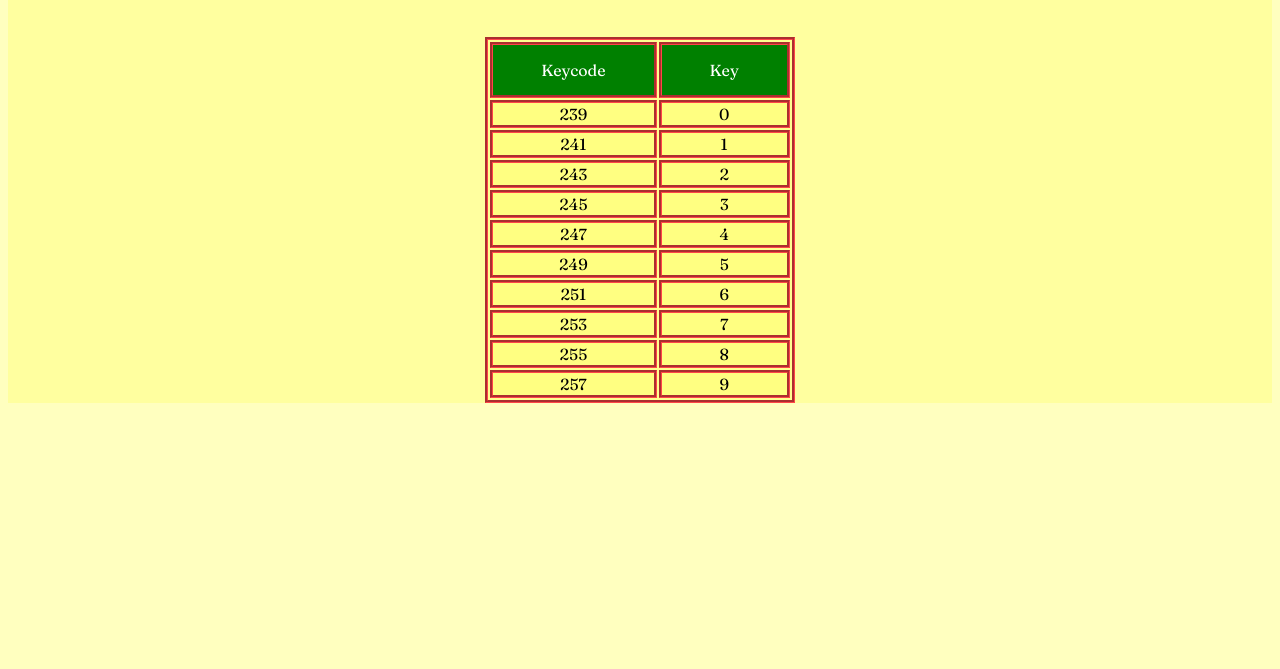
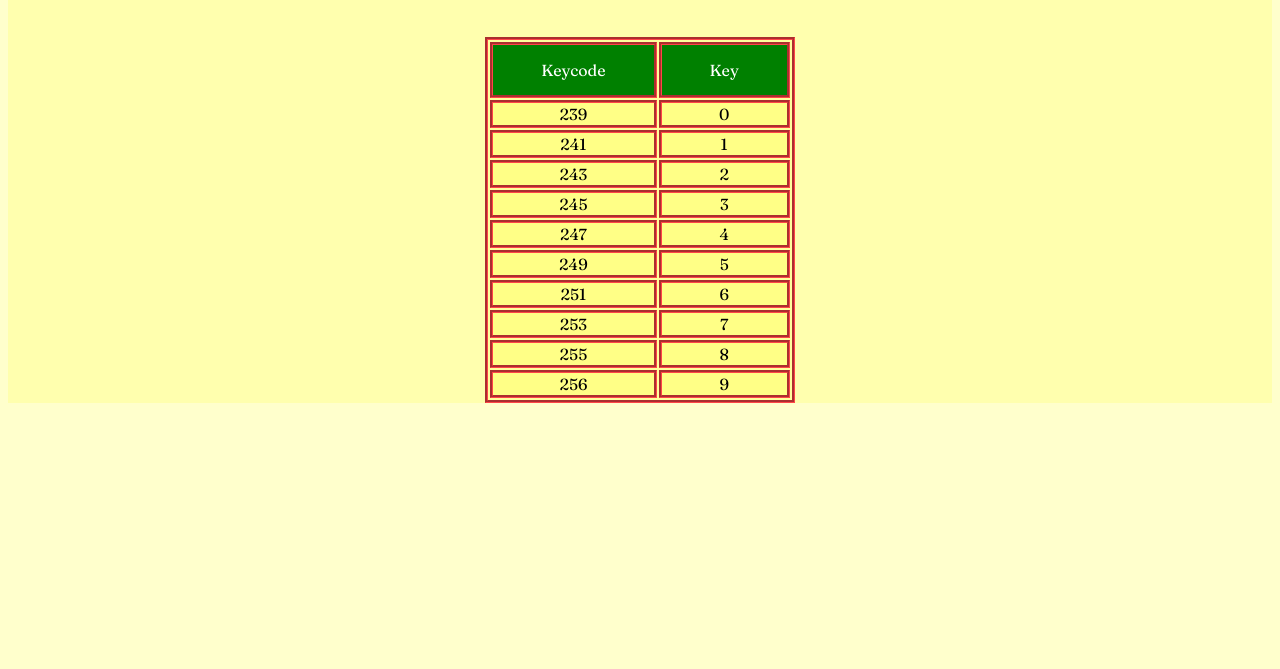
Before and after one commit to harshmetkel24/WoC3.0-JS-KeyCode-Visualizer, a plain HTML site: page WoC3.0.html in a window 1280 px wide. Shown: the part 131-800 px from the top of the page. Drawn offline with Linux system fonts and the light colour scheme.

Commit message:
This is commit on 21st Jan,2021. I've completed the task for checkpoint 2

```diff
--- a/WoC3.0.css
+++ b/WoC3.0.css
@@ -1,5 +1,5 @@
 * {
-    background-color:rgba(255, 255, 128, .5); ;
+    background-color:rgba(255, 255, 128, 0.4); ;
     text-align: center;
     font-family: 'Fraunces', serif;
   }
--- a/WoC3.0.html
+++ b/WoC3.0.html
@@ -8,57 +8,22 @@
 	<link href="https://fonts.googleapis.com/css2?family=Fraunces&display=swap" rel="stylesheet">
 	<title>Document</title>
 </head>
+
 <body>
 
 	<h1>WoC3.0</h1>
 	<table id="head" style="width:50vr">
-					<tr>
-									<th>Keycode</th>
-									<th>Key</th>
-					</tr>
-					<tr>
-									<td>239</td>
-									<td>0</td>
-					</tr>
-					<tr>
-									<td>241</td>
-									<td>1</td>
-					</tr>
-					<tr>
-									<td>243</td>
-									<td>2</td>
-					</tr>
-					<tr>
-									<td>245</td>
-									<td>3</td>
-					</tr>
-					<tr>
-									<td>247</td>
-									<td>4</td>
-					</tr>
-					<tr>
-									<td>249</td>
-									<td>5</td>
-					</tr>
-<tr>
-	  <td>251</td>
-	  <td>6</td>
-</tr>
-<tr>
-	  <td>253</td>
-	  <td>7</td>
-</tr>
-<tr>
-	  <td>255</td>
-	  <td>8</td>
-</tr>
-<tr>
-	  <td>257</td>
-	  <td>9</td>
-</tr>
+		<thead>
+			<tr>
+              <th>Keycode</th>
+              <th>Key</th>
+            </tr>
+        </thead>
+
+        <tbody id="tBody"></tbody>
+
 	</table>
+	<script src="WoC3.0.js"></script>
+</body>
 
-
-
-</body>
 </html>
--- /dev/null
+++ b/WoC3.0.js
@@ -0,0 +1,30 @@
+const items = [
+    {code:'239',key:'0'},
+    {code:'241',key:'1'},
+    {code:'243',key:'2'},
+    {code:'245',key:'3'},
+    {code:'247',key:'4'},
+    {code:'249',key:'5'},
+    {code:'251',key:'6'},
+    {code:'253',key:'7'},
+    {code:'255',key:'8'},
+    {code:'256',key:'9'},
+];
+
+
+  function loadTableData(items){
+
+    const table = document.getElementById("tBody");
+
+    items.forEach(item =>{
+      let row = table.insertRow();//this will create the new row for data in every iteration
+
+      let code = row.insertCell(0);//insertCell(0) will create the assign the first element in row to code
+      code.innerHTML=item.code; //this will add value of code variable to code value in item
+
+      let key = row.insertCell(1);//insertCell(1) will create the assign the second element in row to key
+      key.innerHTML=item.key;
+    }) ;
+  }
+
+  loadTableData(items);
```
